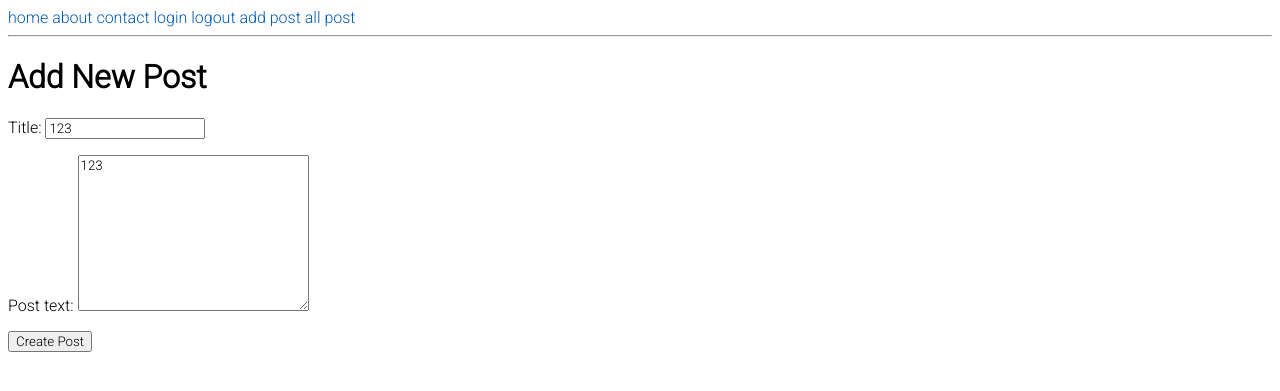
After one commit to Xumpocmb/SimpleBlog, a Flask app: page /add_post in a window 1280 px wide. The commit adds this page. Shown: the top 391 px of the page. Run offline with Flask 3, Linux system fonts and the light colour scheme.

Commit message:
user can add and read posts

```diff
--- /dev/null
+++ b/data/sq_db.sql
@@ -0,0 +1,14 @@
+CREATE TABLE "users" (
+	"id"	INTEGER,
+	"username"	text NOT NULL UNIQUE,
+	"password"	text NOT NULL,
+	PRIMARY KEY("id" AUTOINCREMENT)
+);
+
+CREATE TABLE "posts" (
+	"id"	INTEGER,
+	"title"	TEXT NOT NULL,
+	"full_text"	TEXT NOT NULL,
+	"author"	TEXT NOT NULL,
+	PRIMARY KEY("id" AUTOINCREMENT)
+);
--- a/main.py
+++ b/main.py
@@ -1,19 +1,36 @@
-from flask import Flask, render_template, request, flash, session, url_for, redirect, abort
+from flask import Flask, render_template, request, flash, session, url_for, redirect, abort, g
 import sqlite3
 import os
-
+from data.DB import DB
 
 app = Flask(__name__)
 app.config['SECRET_KEY'] = '123123'
-app.config['DATABASE'] = '/data/site.db'
+app.config['DATABASE'] = 'site.db'
 app.config['DEBUG'] = True
-app.config.update(dict(DATABASE=os.path.join(app.root_path, '/data/site.db')))
+app.config.from_object(__name__)
+app.config.update(dict(DATABASE=os.path.join(app.root_path, 'site.db')))
 
 
 def connect_db():
-    connection = sqlite3.connect(app.config['DATABASE'])
+    connection = sqlite3.connect('site.db')
+    # записи из БД в виде словаря
     connection.row_factory = sqlite3.Row
     return connection
+
+
+def get_db():
+    """соединение с бд если не установлено"""
+    if not hasattr(g, 'link_db'):
+        g.link_db = connect_db()
+    return g.link_db
+
+
+@app.teardown_appcontext
+def close_db(error):
+    """закрываем соединение с бд если оно было установлено"""
+    if hasattr(g, 'link_db'):
+        g.link_db.close()
+        print('connection closed')
 
 
 @app.route('/')
@@ -49,9 +66,12 @@ def contact():
 def login():
     if 'userLogged' in session:
         return redirect(url_for('profile', username=session['userLogged']))
-    elif request.method == 'POST' and request.form['username'] == 'admin' and request.form['password'] == 'admin':
-        session['userLogged'] = request.form['username']
-        return redirect(url_for('profile', username=session['userLogged']))
+    elif request.method == 'POST':
+        db = get_db()
+        user = DB(db).get_user(request.form['username'])
+        if request.form['password'] == user['password']:
+            session['userLogged'] = request.form['username']
+            return redirect(url_for('profile', username=session['userLogged']))
     context = {
         'title': 'Login Page'
     }
@@ -79,5 +99,46 @@ def page_not_found(error):
     return render_template('page404.html', context=context), 404
 
 
+@app.route('/logout')
+def logout():
+    session.clear()
+    return redirect(url_for('login'))
+
+
+@app.route('/add_post', methods=['POST', 'GET'])
+def add_post():
+    context = {
+        'title': 'Add Post Page',
+    }
+    post_info = {}
+    if request.method == 'POST':
+        if 'userLogged' in session:
+            post_info['title'] = request.form['title']
+            post_info['text'] = request.form['text']
+            post_info['author'] = session['userLogged']
+            db = get_db()
+            dbase = DB(db).add_post(post_info)
+            if dbase:
+                flash('The post was successfully added!', category='success')
+            else:
+                flash('Error was detected!', category='error')
+            return render_template('add_post.html', context=context)
+        else:
+            return redirect(url_for('login'))
+    return render_template('add_post.html', context=context)
+
+
+@app.route('/posts')
+def posts():
+    context = {
+        'title': 'Posts Page',
+    }
+    db = get_db()
+    db_posts = DB(db).get_posts()
+    context['posts'] = db_posts
+    print(context)
+    return render_template('posts.html', context=context)
+
+
 if __name__ == '__main__':
     app.run(debug=True)
--- /dev/null
+++ b/templates/add_post.html
@@ -0,0 +1,21 @@
+{% extends 'base.html' %}
+
+{% block content %}
+    <h1>Add New Post</h1>
+    <form action="/add_post" method="post">
+        <p>
+            <label for="title">Title: </label>
+            <input type="text" name="title" id="title" value="123">
+        </p>
+        <p>
+            <label for="text">Post text: </label>
+            <textarea name="text" id="text" cols="30" rows="10">123</textarea>
+        </p>
+        <p>
+            <input type="submit" value="Create Post">
+        </p>
+    </form>
+    {% for category, message in get_flashed_messages(True) %}
+        {{ category }}:{{ message }}
+    {% endfor %}
+{% endblock %}
--- a/templates/base.html
+++ b/templates/base.html
@@ -19,6 +19,10 @@
     <a href="{{ url_for('about') }}">about</a>
     <a href="{{ url_for('contact') }}">contact</a>
     <a href="{{ url_for('login') }}">login</a>
+    <a href="{{ url_for('logout') }}">logout</a>
+    <a href="{{ url_for('add_post') }}">add post</a>
+    <a href="{{ url_for('posts') }}">all post</a>
+    <hr>
 {% endblock %}
 {% block content %}
     <div class="content">
--- a/templates/login.html
+++ b/templates/login.html
@@ -11,7 +11,7 @@
         <input type="password" name="password" id="password">
     </p>
     <p>
-        <input type="submit" value="Login"></p>
+        <input type="submit" value="Login">
     </p>
     </form>
 {% endblock %}
```
Also changed, not shown: data/DB.py (added, +32 -0 lines), templates/posts.html (added, +13 -0 lines).
